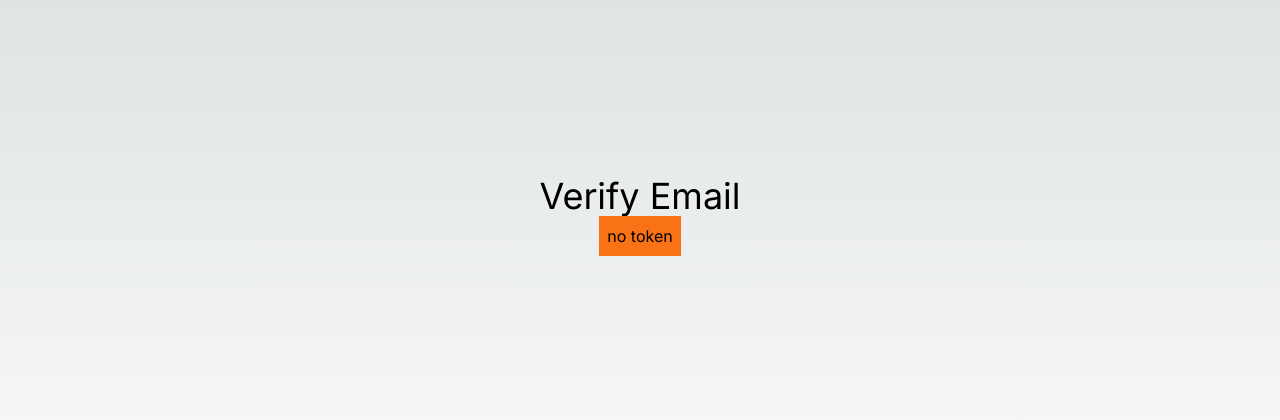
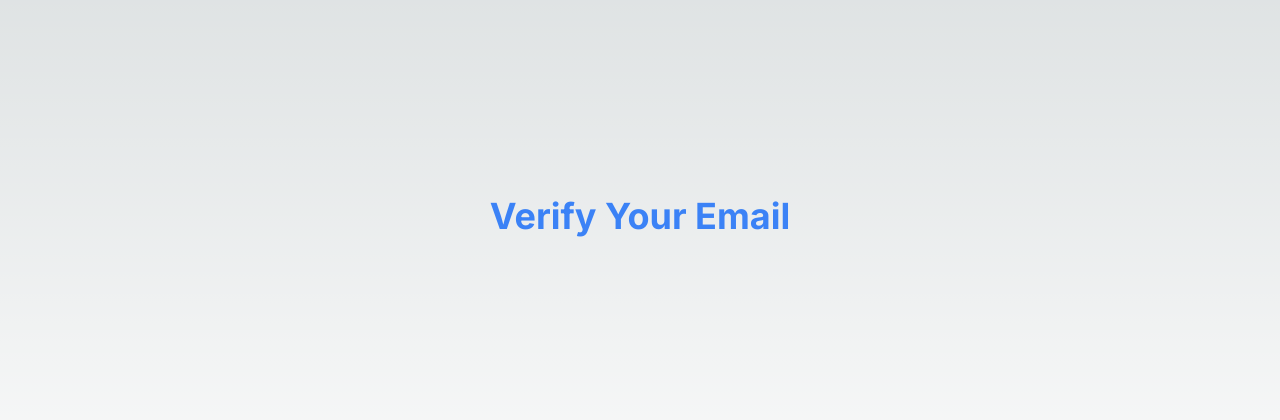
Before and after one commit to fevziatanoglu/Next.js-Auth, a Next.js app: page /verifyemail in a window 1280 px wide. Shown: the part 184-604 px from the top of the page. Built offline with nearby package versions, Linux system fonts and the light colour scheme.

Commit message:
Verify Email Fixed & Styling

```diff
--- a/src/app/forgotpassword/page.tsx
+++ b/src/app/forgotpassword/page.tsx
@@ -33,9 +33,10 @@ export default function VerifyEmailPage() {
 
   return (
     <div className="flex flex-col items-center justify-center min-h-screen gap-5 py-2">
-      <h2 className="p-2 bg-blue-500 text-white rounded-md">
+
+      {/* <h2 className="p-2 bg-blue-500 text-white rounded-md">
         {token ? `token : ${token}` : "no token"}
-      </h2>
+      </h2> */}
 
       <form
       onSubmit={(e)=>resetPassword(e)}
--- a/src/app/verifyemail/page.tsx
+++ b/src/app/verifyemail/page.tsx
@@ -3,6 +3,7 @@
 import axios from "axios";
 import Link from "next/link";
 import React, { useEffect, useState } from "react";
+import { toast } from "react-hot-toast";
 
 
 export default function VerifyEmailPage() {
@@ -10,13 +11,20 @@ export default function VerifyEmailPage() {
     const [token, setToken] = useState("");
     const [verified, setVerified] = useState(false);
     const [error, setError] = useState(false);
+    const [isLoading , setIsLoading] = useState(false);
 
     const verifyUserEmail = async () => {
         try {
-            await axios.post('/api/users/verifyemail', {token})
+            setIsLoading(true);
+            await axios.post('/api/users/verifyemail', {token}).then(response =>{
+                toast.success(response.data.message)
+            })
             setVerified(true);
         } catch (error:any) {
+            toast.error(error.response.data.message)
             setError(true);
+        }finally{
+            setIsLoading(false);
         }
     }
 
@@ -33,23 +41,22 @@ export default function VerifyEmailPage() {
     }, [token]);
 
     return(
-        <div className="flex flex-col items-center justify-center min-h-screen py-2">
+        <div className="flex flex-col items-center justify-center min-h-screen gap-5 py-2">
 
-            <h1 className="text-4xl">Verify Email</h1>
-            <h2 className="p-2 bg-orange-500 text-black">{token ? `${token}` : "no token"}</h2>
+            <h1 className="text-4xl text-blue-500 font-bold">{isLoading ? "Loading..." : "Verify Your Email"}</h1>
+            {/* <h2 className="p-2 bg-orange-500 text-black">{token ? `${token}` : "no token"}</h2> */}
 
             {verified && (
-                <div>
-                    <h2 className="text-2xl">Email Verified</h2>
-                    <Link href="/login">
-                        Login
+                <div className="bg-white p-5 flex flex-col justify-center items-center rounded gap-2 font-semibold">
+                    <h2 className="text-2xl text-green-500">Your Email Verified Succesfully!</h2>
+                    <Link className="text-blue-500" href="/login">
+                        Go Back to Login
                     </Link>
                 </div>
             )}
             {error && (
                 <div>
-                    <h2 className="text-2xl bg-red-500 text-black">Error</h2>
-
+                    <h2 className="text-2xl bg-red-500 text-black rounded p-2">Please Check Your Email And Try Again</h2>
                 </div>
             )}
         </div>
```
